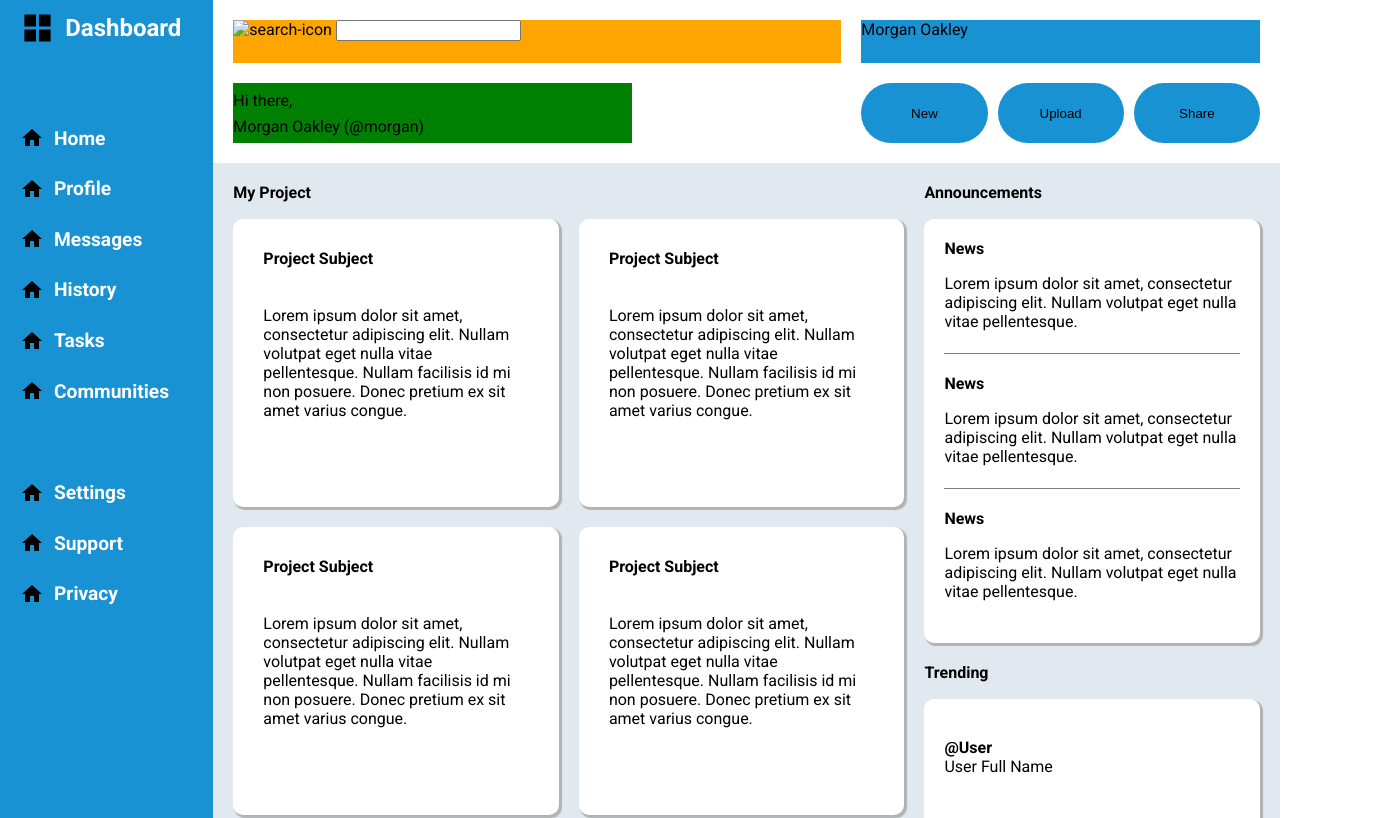
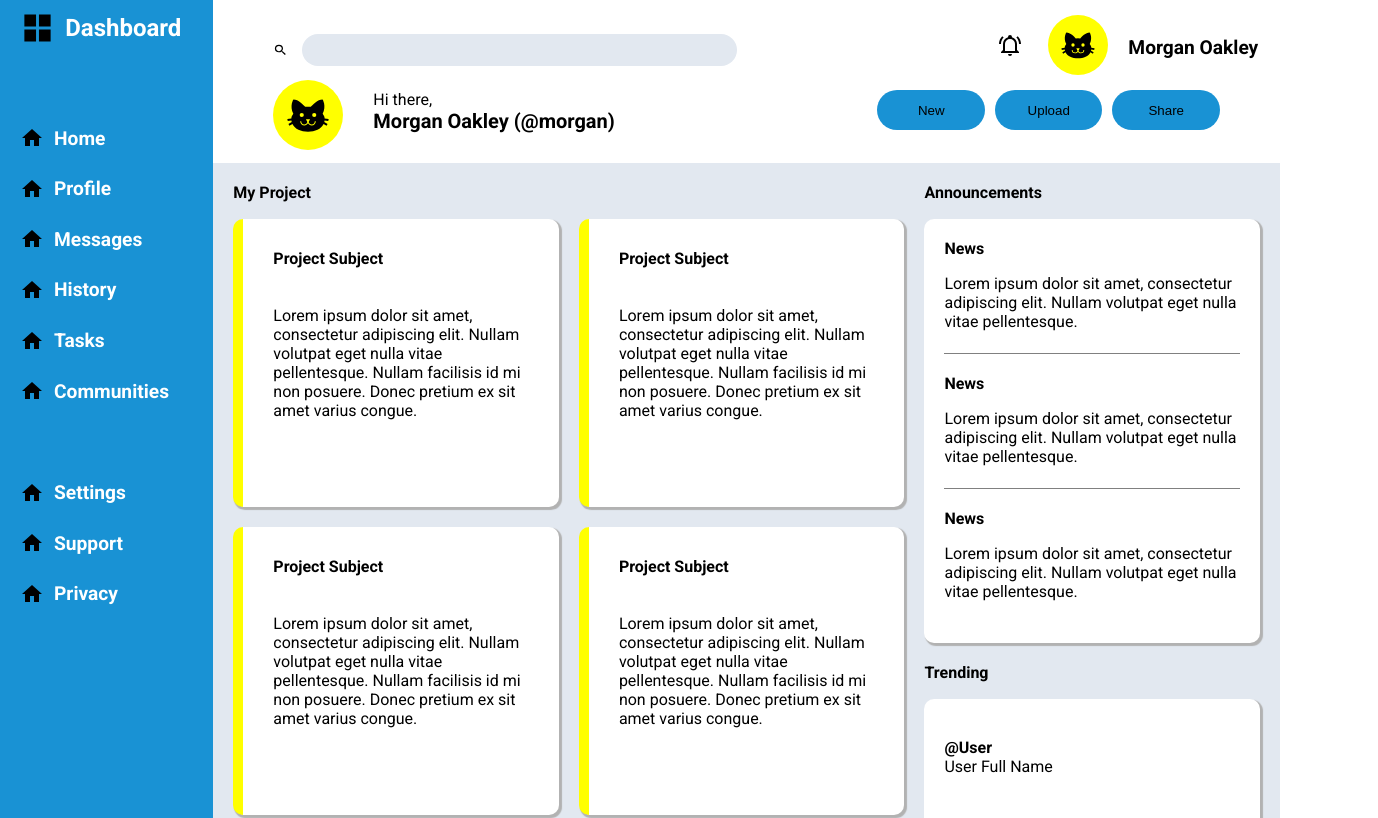
Before and after one commit to eldonaukh/odin-admin-dashboard, a plain HTML site: page index.html in a window 1280 px wide. Shown: the top 818 px of the page, 1378 px wide, since content can reach past the window. Drawn offline with Linux system fonts and the light colour scheme.

Commit message:
Update top bar

```diff
--- a/index.html
+++ b/index.html
@@ -32,16 +32,16 @@
       <div class="main">
         <div class="top-bar">
           <div class="search-bar">
-            <img src="" alt="search-icon" />
+            <img src="./assets/magnify.svg" alt="search-icon" />
             <input type="search" />
           </div>
           <div class="profile">
-            <div id="profile-notification"></div>
-            <div id="profile-icon"></div>
+            <div id="profile-notification"><img src="./assets/bell-ring-outline.svg" alt="bell-icon" /></div>
+            <div id="profile-icon"><img src="./assets/cat.svg" alt="profile-icon" /></div>
             <div id="profile-name">Morgan Oakley</div>
           </div>
           <div class="greeting">
-            <div id="greeting-icon"></div>
+            <div id="greeting-icon"><img src="./assets/cat.svg" alt="profile-icon" /></div>
             <div id="greeting-text">Hi there,</div>
             <div id="greeting-user">Morgan Oakley (@morgan)</div>
           </div>
--- a/stylesheet.css
+++ b/stylesheet.css
@@ -34,7 +34,8 @@ body {
   gap: 20px;
 }
 
-.menu-item, .logo {
+.menu-item,
+.logo {
   display: flex;
   flex-direction: row;
   align-items: center;
@@ -66,33 +67,90 @@ body {
 }
 
 .top-bar {
-  padding: 20px;
+  padding: 30px 60px;
   background-color: white;
   grid-row: 1 / 2;
   display: grid;
-  grid-template-columns: repeat(5, 1fr);
+  grid-template-columns: repeat(8, 1fr);
+  grid-template-rows: 40px 40px;
   gap: 20px;
 }
 
 .top-bar .search-bar {
-  background-color: orange;
-  grid-column: 1 / 4;
+  grid-column: 1 / 5;
+  display: grid;
+  grid-template-columns: 1fr 15fr;
+  align-items: center;
+}
+
+.search-bar img {
+  width: 50%;
+}
+
+.search-bar input {
+  border-width: 0;
+  border-radius: 20px;
+  background-color: #e2e8f0;
+  height: 80%;
 }
 
 .top-bar .profile {
-  background-color: #1992d4;
-  grid-column: 4 / 6;
+  grid-column: 7 / 9;
+  display: grid;
+  grid-template-columns: 50px 80px 250px;
+  align-items: center;
+  margin-top: -15px;
+}
+
+#profile-notification img {
+  width: 1.5rem;
+}
+
+#profile-icon img {
+  width: 50%;
+  padding: 10px;
+  background-color: yellow;
+  border-radius: 50%;
+  /* margin-top: -15px; */
+}
+
+#profile-name {
+  font-size: 1.2rem;
+  font-weight: bold;
 }
 
 .top-bar .greeting {
-  background-color: green;
   grid-row: 2 / 3;
-  grid-column: 1 / 3;
+  grid-column: 1 / 4;
   display: grid;
+  grid-template-columns: 100px 300px;
+  grid-template-rows: 1fr 1.5fr;
+}
+
+.greeting img {
+  width: 50%;
+  padding: 10px;
+  background-color: yellow;
+  border-radius: 50%;
+  margin-top: -10px;
+}
+
+#greeting-icon {
+  grid-area: 1 / 1 / -1 / 2;
+}
+
+#greeting-text {
+  grid-area: 1 / 2 / 2 / -1;
+}
+
+#greeting-user {
+  grid-area: 2 / 2 / -1 / -1;
+  font-size: 20px;
+  font-weight: bold;
 }
 
 .top-bar .actions {
-  grid-column: -3 / -1;
+  grid-column: -4 / -1;
   display: grid;
   grid-template-columns: 1fr 1fr 1fr;
   gap: 10px;
@@ -100,7 +158,7 @@ body {
 
 .top-bar .actions button {
   background-color: #1992d4;
-  padding: 10px;
+  padding: 5px;
   border-radius: 50px;
   border: none;
 }
@@ -125,6 +183,7 @@ body {
   padding: 30px;
   background-color: white;
   border-radius: 10px;
+  border-left: 10px solid yellow;
   box-shadow: 2px 2px 1px 1px #b2b2b2;
   display: grid;
   grid-template-columns: 1fr 1fr;
```
Also changed, not shown: assets/bell-ring-outline.svg (added), assets/magnify.svg (added).
